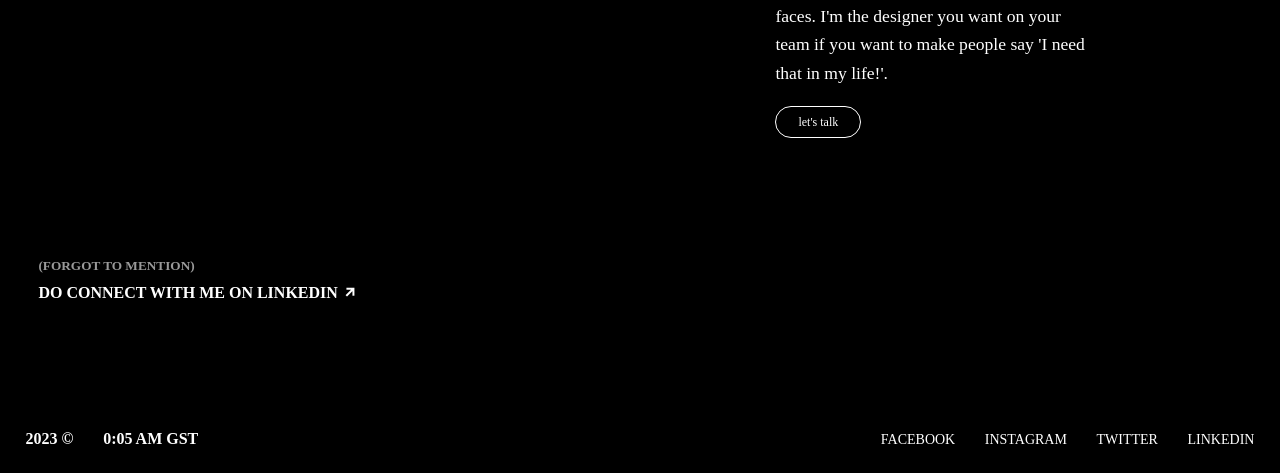
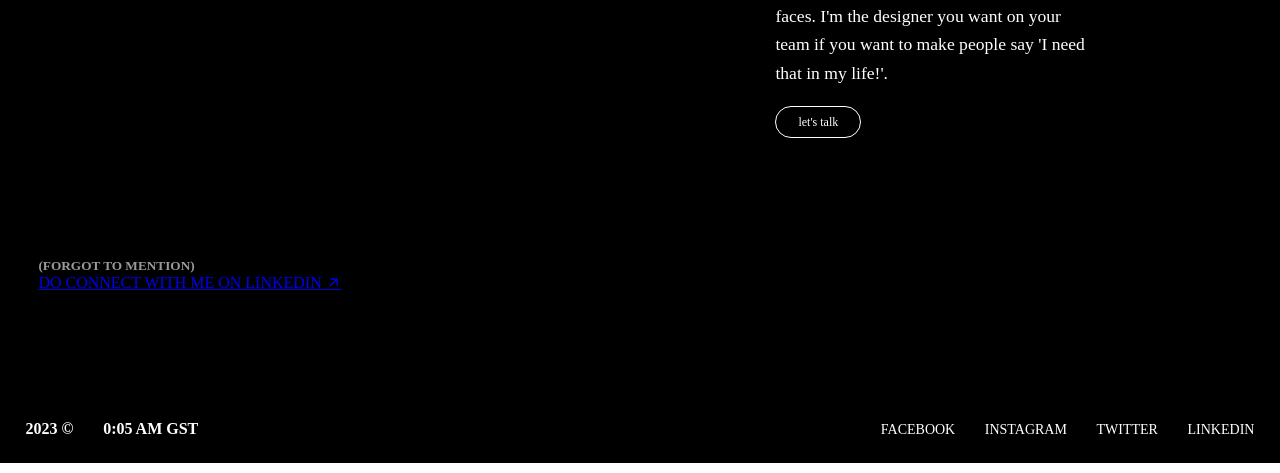
Before and after one commit to RitikRaj-1/Sheryians_1st_project, a plain HTML site: page index.html in a window 1280 px wide. Shown: the part 2107-2580 px from the top of the page. Drawn offline with nearby package versions, Linux system fonts and the light colour scheme; a script that the page names is missing.

Commit message:
Update index.html
id - Subscribe changes from h3 to a

```diff
--- a/index.html
+++ b/index.html
@@ -72,7 +72,7 @@
         </div>
         <div id="subscribe">
             <h5>(forgot to mention)</h5>
-            <h3 href="https://www.linkedin.com/in/ritik-raj-prasad-1531a821b/?lipi=urn%3Ali%3Apage%3Ad_flagship3_feed%3Boa4PbwowRKqOrZ2KefddZw%3D%3D">Do connect with me on linkedIn <i class="ri-arrow-right-up-line"></i></h3>
+            <a href="https://www.linkedin.com/in/ritik-raj-prasad-1531a821b/?lipi=urn%3Ali%3Apage%3Ad_flagship3_feed%3Boa4PbwowRKqOrZ2KefddZw%3D%3D">Do connect with me on linkedIn <i class="ri-arrow-right-up-line"></i></a>
         </div>
         <div id="footer">
             <div id="footerleft">
```
